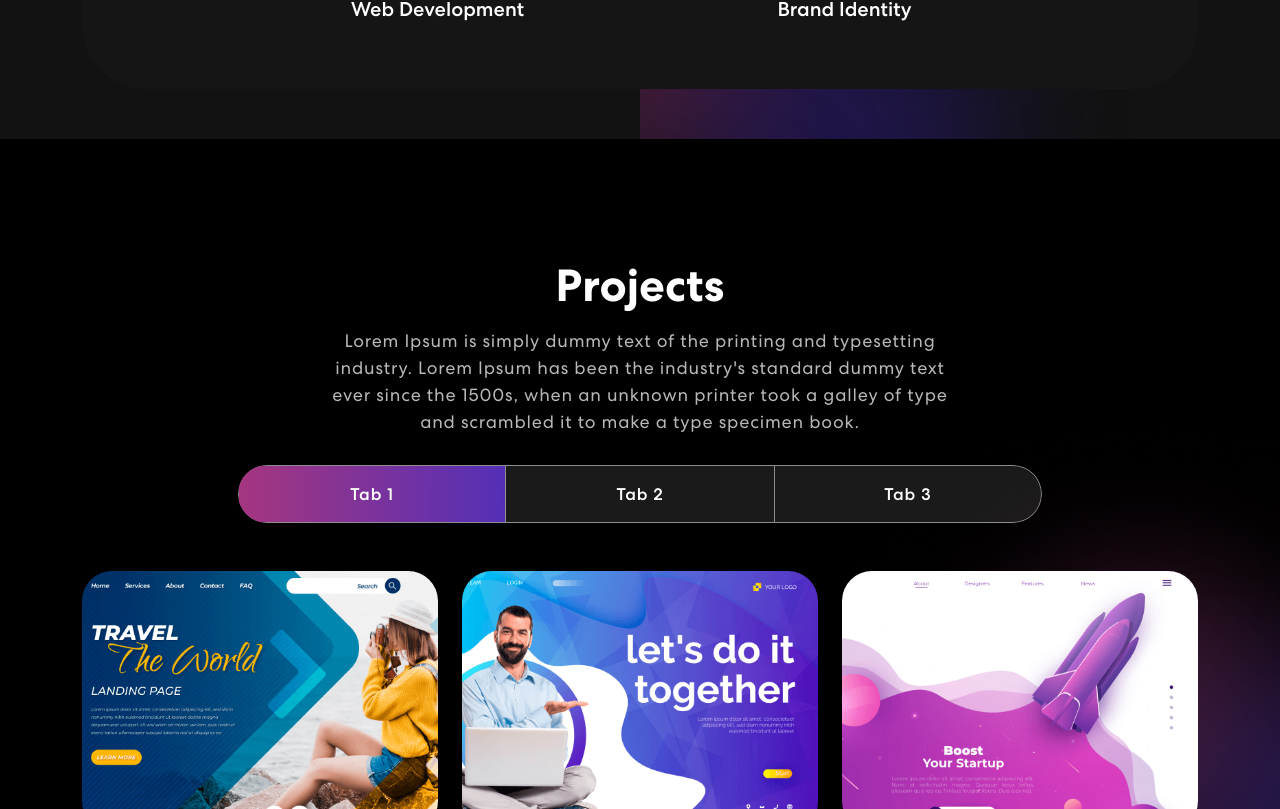
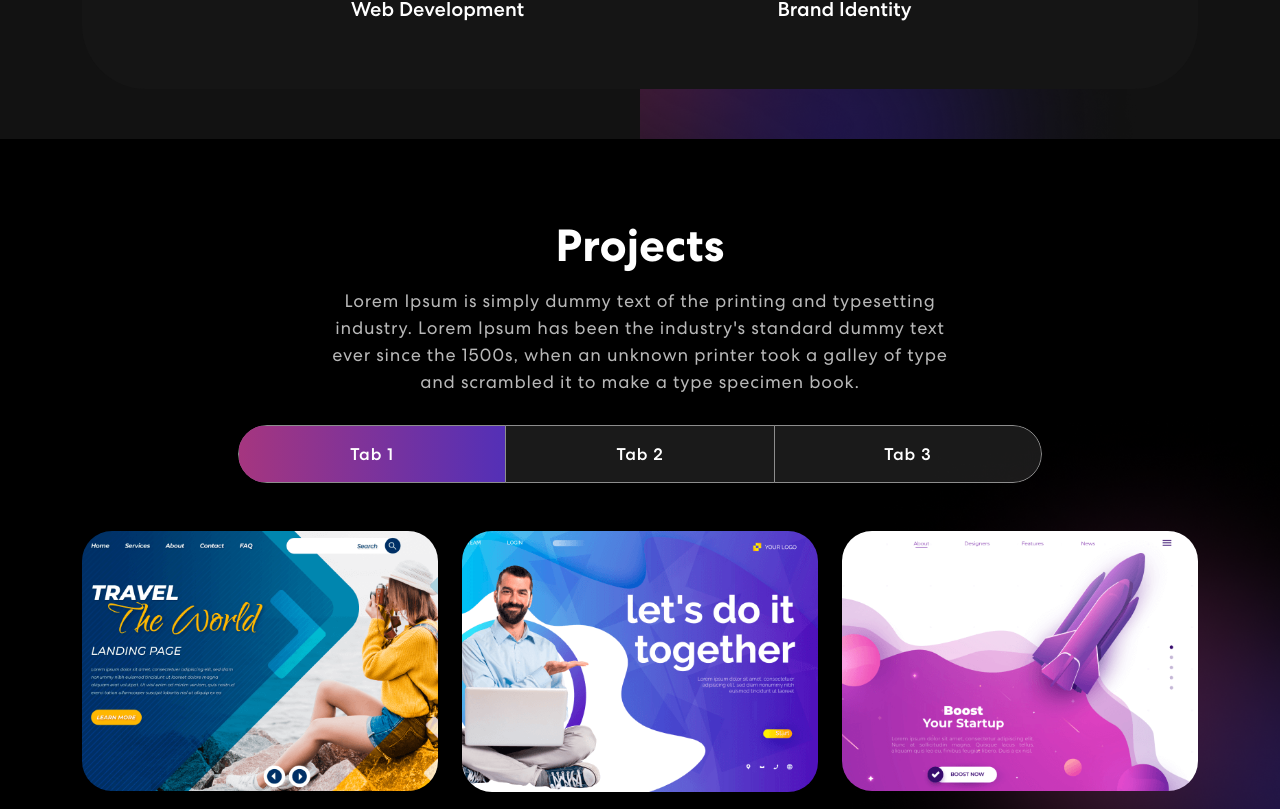
Before and after one commit to Azman321/Imala-Company-Site, a React (Create React App) app: page / in a window 1280 px wide. Shown: the part 1191-2000 px from the top of the page. Built offline with nearby package versions, Linux system fonts and the light colour scheme; no server answers.

Commit message:
revert .project padding to 80 and remove z-index value

```diff
--- a/src/App.css
+++ b/src/App.css
@@ -346,7 +346,7 @@ nav.navbar .navbar-toggler[aria-expanded="true"] .navbar-toggler-icon {
 }
 /* Projects*/
 .project {
-  padding: 120px 0;
+  padding: 80px 0;
   z-index: -1;
   position: relative;
   background-color: black;
```
